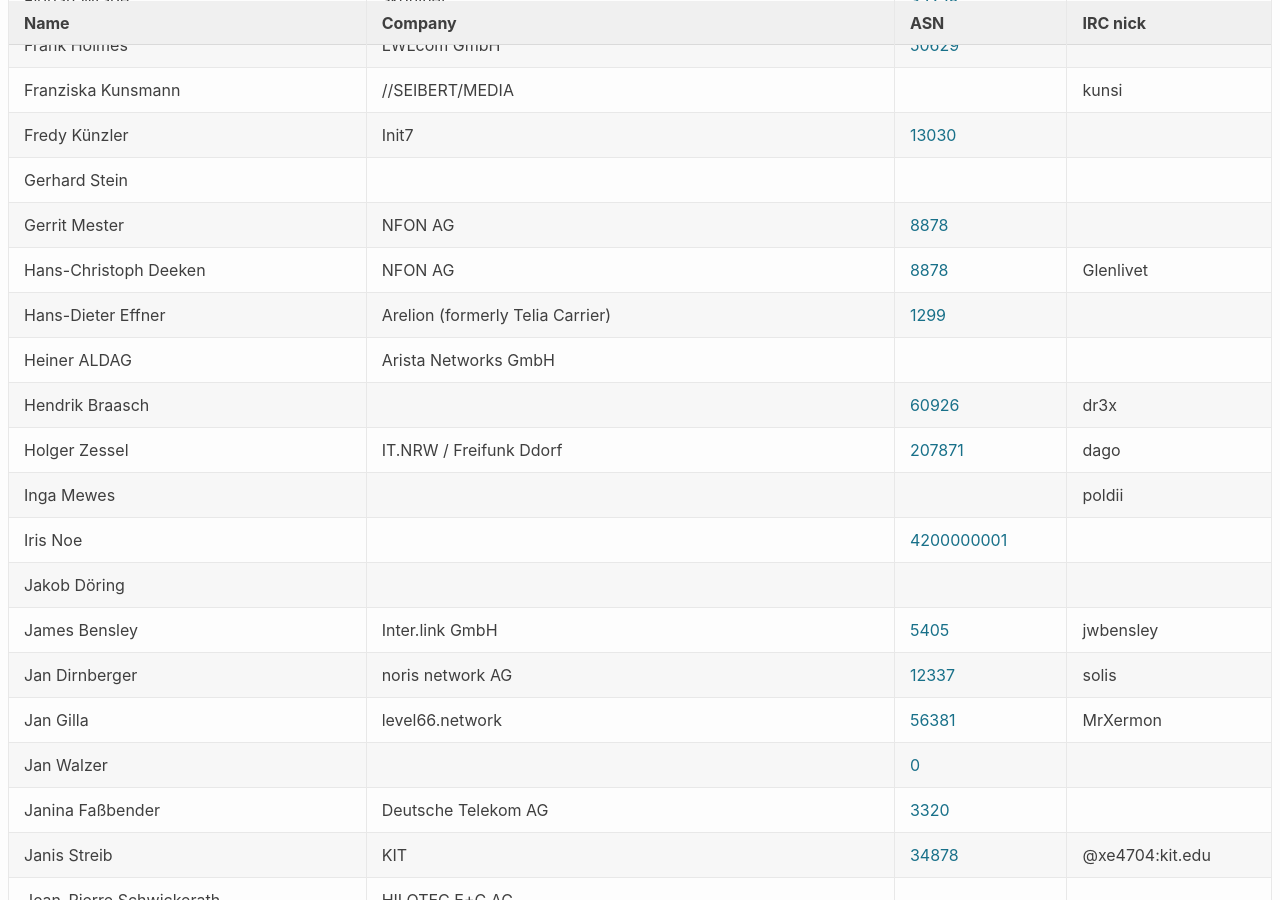
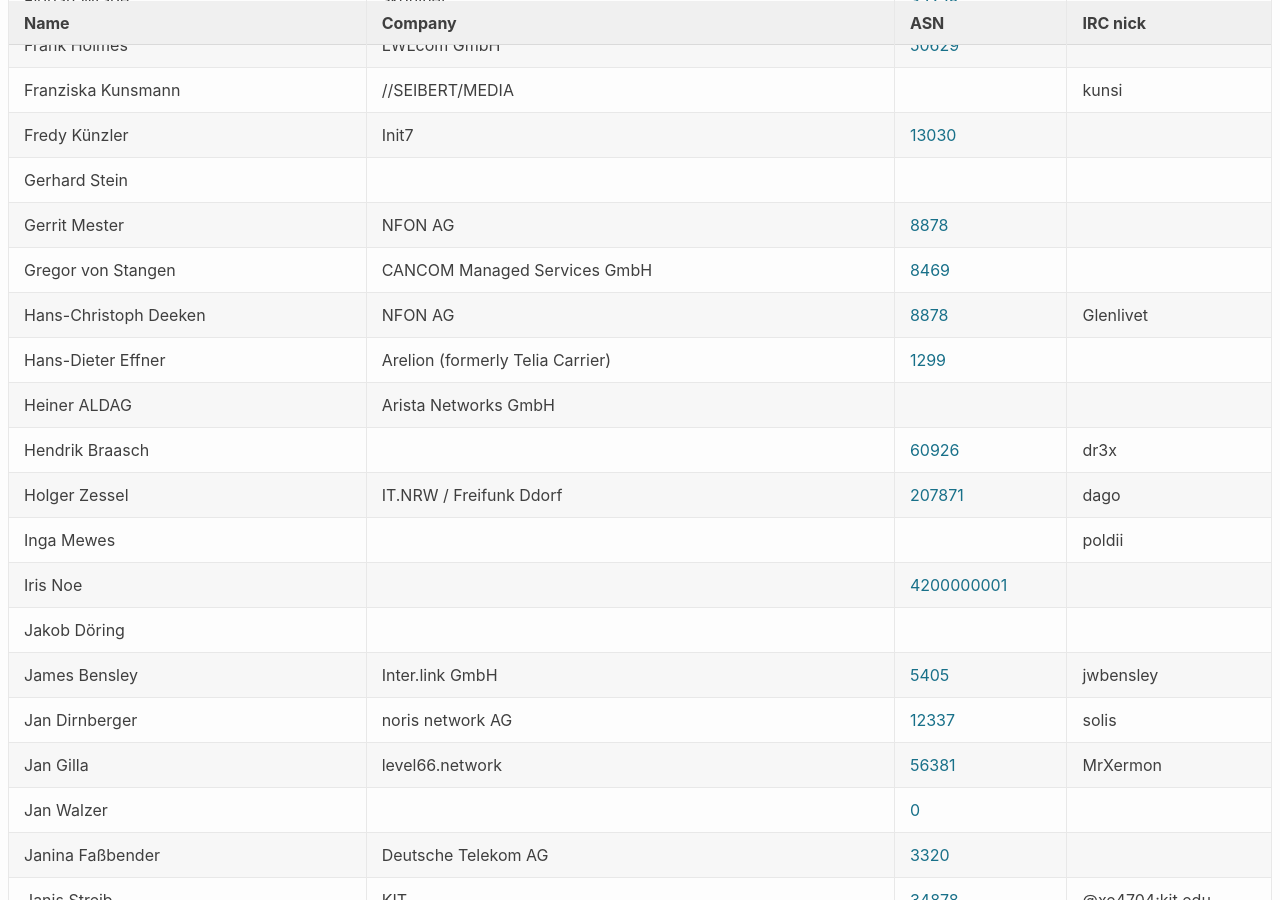
Before and after one commit to denog/pretix-attendeelist, a Jekyll site: the page built from denog14/index.md, in a window 1280 px wide and 900 px high, scrolled down 2359 px. Built offline with Jekyll 4.4.1, drawn with Linux system fonts in a browser that asks for light colours; some of the changed text lies outside the part shown.

Commit message:
Latest data: Wed Oct 12 15:11:45 UTC 2022

```diff
--- a/_data/attendees_denog14_onsite.json
+++ b/_data/attendees_denog14_onsite.json
@@ -322,6 +322,12 @@
     "company": "NFON AG",
     "irc": null,
     "asn": "8878"
+  },
+  {
+    "name": "Gregor von Stangen",
+    "company": "CANCOM Managed Services GmbH",
+    "irc": null,
+    "asn": "8469"
   },
   {
     "name": "Hans-Christoph Deeken",
@@ -906,6 +912,12 @@
     "asn": "3320.209039"
   },
   {
+    "name": "Sven Ellingen",
+    "company": "CANCOM Managed Services GmbH",
+    "irc": "se",
+    "asn": "8469"
+  },
+  {
     "name": "Sven Prediger",
     "company": "Proact Deutschland GmbH",
     "irc": null,
```
